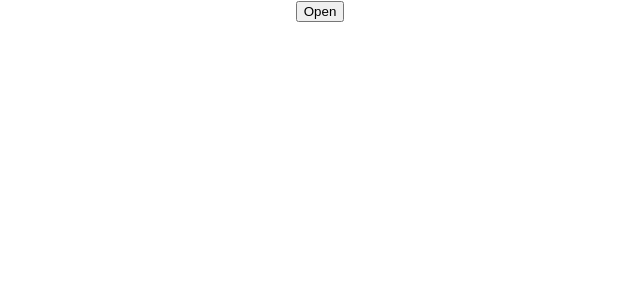
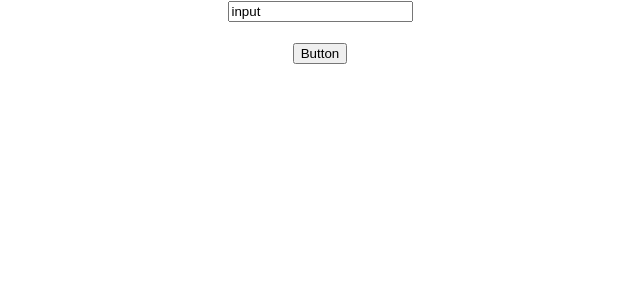
Before and after one commit to irene8941/React-Fastcampus, a React (Create React App) app: page / in a window 1280 px wide. Shown: the top 300 px of the page, without its empty margins (320-960 px from the left). Built offline with nearby package versions, Linux system fonts and the light colour scheme.

Commit message:
[Add] HOC 추가

```diff
--- a/src/App.js
+++ b/src/App.js
@@ -1,25 +1,30 @@
-import logo from './logo.svg';
-import './App.css';
-import Composition from './components/2-4.Props/Composition';
-import Extraction from './components/2-4.Props/Extraction/Extraction';
-import ClassComponent from './components/2-5.State/ClassComponent';
-import FunctionalComponent from './components/2-5.State/FunctionalComponent';
-import ClassComponent2 from './components/2-6.LifeCycle/ClassComponent';
-import Event from './components/2-7.Event/Event';
-import Condition from './components/2-8.ConditionalRendering/Condition';
-import ListComponent from './components/2-9.List/List';
-import ControlledComponent from './components/2-10.Form/ControlledComponent';
-import UncontrolledComponent from './components/2-10.Form/UncontrolledComponent';
-import State from './components/3-3.Hooks/State';
-import Reducer from './components/3-3.Hooks/Reducer';
-import WelcomeDialog from './components/3-5.Composition/WelcomeDialog';
-import Dialog from './components/3-6.Composition2/Dialog';
-import ThankyouDialog from './components/3-6.Composition2/ThankyouDialog';
+import logo from "./logo.svg";
+import "./App.css";
+import Composition from "./components/2-4.Props/Composition";
+import Extraction from "./components/2-4.Props/Extraction/Extraction";
+import ClassComponent from "./components/2-5.State/ClassComponent";
+import FunctionalComponent from "./components/2-5.State/FunctionalComponent";
+import ClassComponent2 from "./components/2-6.LifeCycle/ClassComponent";
+import Event from "./components/2-7.Event/Event";
+import Condition from "./components/2-8.ConditionalRendering/Condition";
+import ListComponent from "./components/2-9.List/List";
+import ControlledComponent from "./components/2-10.Form/ControlledComponent";
+import UncontrolledComponent from "./components/2-10.Form/UncontrolledComponent";
+import State from "./components/3-3.Hooks/State";
+import Reducer from "./components/3-3.Hooks/Reducer";
+import WelcomeDialog from "./components/3-5.Composition/WelcomeDialog";
+import Dialog from "./components/3-6.Composition2/Dialog";
+import ThankyouDialog from "./components/3-6.Composition2/ThankyouDialog";
+import Button from "./components/3-7.HOC/Button";
+import Input from "./components/3-7.HOC/Input";
 
 function App() {
   return (
     <div className="App">
-      <ThankyouDialog />
+      <Input />
+      <br /><br />
+      <Button />
+      {/* <ThankyouDialog /> */}
       {/* <Dialog /> */}
       {/* <WelcomeDialog /> */}
       {/* <Reducer /> */}
--- /dev/null
+++ b/src/components/3-7.HOC/Button.jsx
@@ -0,0 +1,17 @@
+import React, { useState, useEffect } from "react";
+import withLoading from "./withLoading";
+
+function Button() {
+//   const [loading, setLoading] = useState(true);
+
+//   useEffect(() => {
+//     const timer = setTimeout(() => setLoading(false), 3000);
+
+//     return () => clearTimeout(timer);
+//   }, []);
+
+//   return loading ? <p>Loading...</p> : <button>Button</button>;
+    return <button>Button</button>;
+}
+
+export default withLoading(Button);
--- /dev/null
+++ b/src/components/3-7.HOC/Input.jsx
@@ -0,0 +1,8 @@
+import React from "react";
+import withLoading from "./withLoading";
+
+function Input() {
+  return <input defaultValue={"input"} />;
+}
+
+export default withLoading(Input);
--- /dev/null
+++ b/src/components/3-7.HOC/withLoading.jsx
@@ -0,0 +1,17 @@
+import React, { useState, useEffect } from "react";
+
+export default function withLoading(Component) {
+  const WithLoadingComponent = (props) => {
+    const [loading, setLoading] = useState(true);
+
+    useEffect(() => {
+      const timer = setTimeout(() => setLoading(false), 3000);
+
+      return () => clearTimeout(timer);
+    }, []);
+
+    return loading ? <p>Loading...</p> : <Component {...props} />;
+  };
+
+  return WithLoadingComponent;
+}
```
